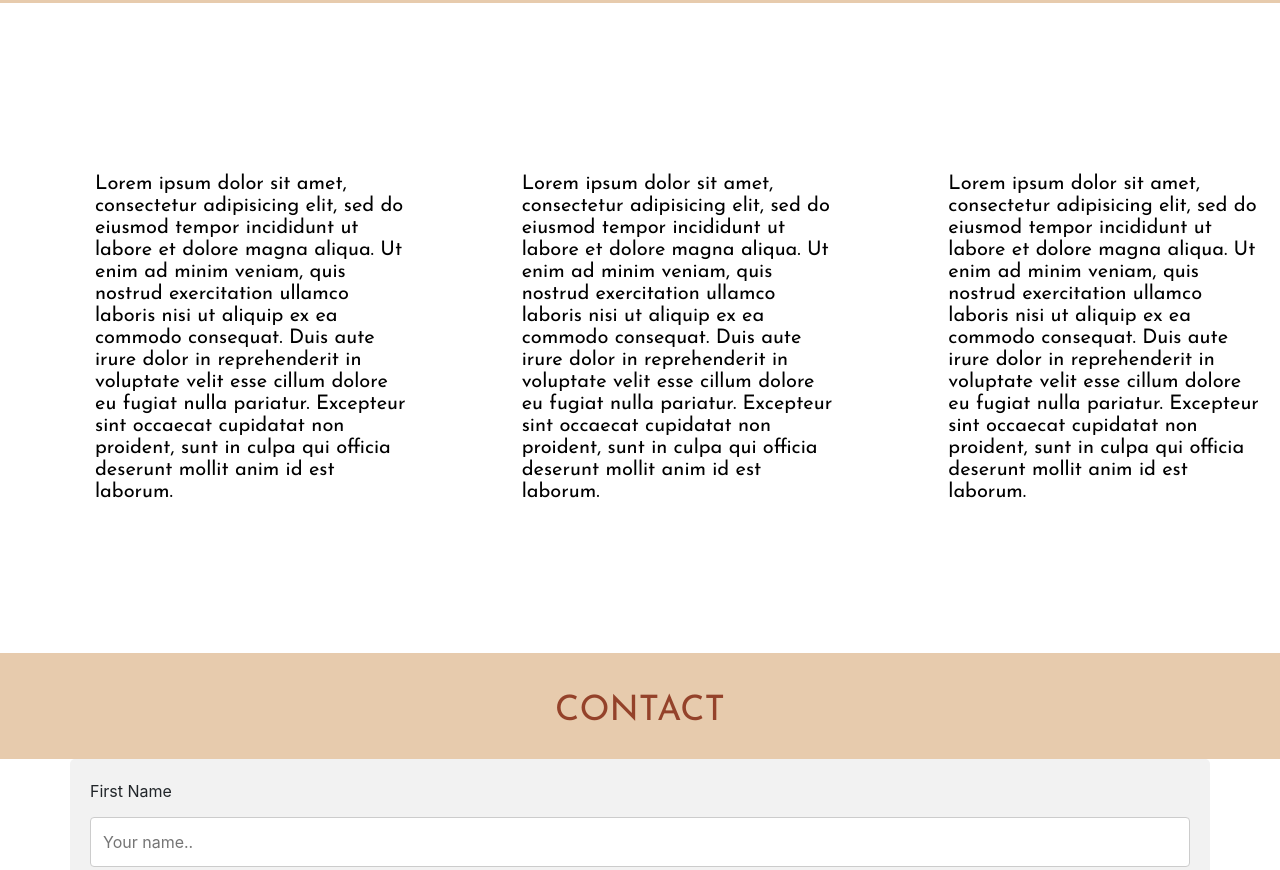
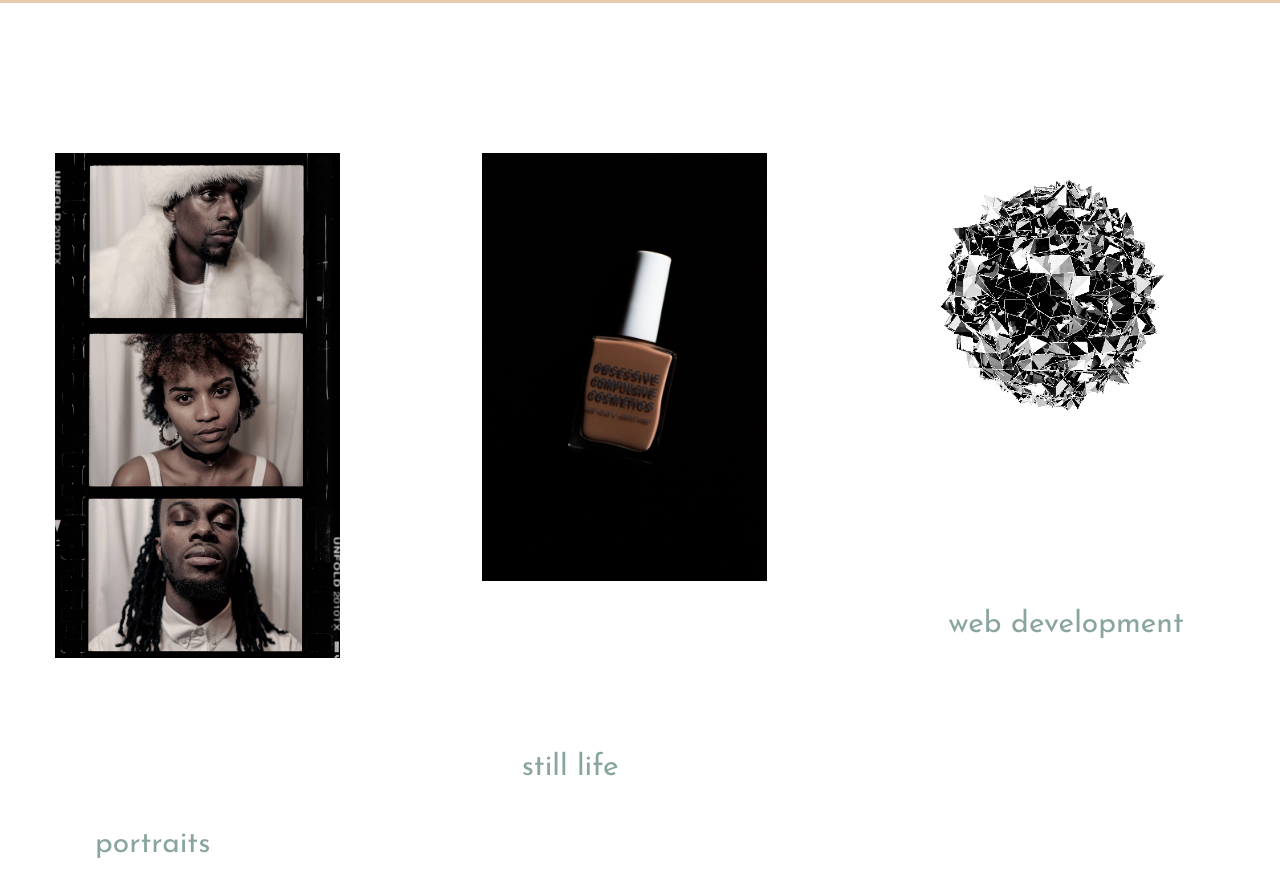
Before and after one commit to pkwentoh/pkwentoh.github.io, a plain HTML site: page index.html in a window 1280 px wide. Shown: the part 1356-2226 px from the top of the page. Drawn offline with nearby package versions, Linux system fonts and the light colour scheme.

Commit message:
new files

```diff
--- a/index.html
+++ b/index.html
@@ -14,7 +14,7 @@
 		<header class="container-fluid">
 			<div class="row">
 				<div class="col-5 ml-auto">
-					<img src="images/pic-frame.png">
+					<img src="images/cubes.gif">
 				</div>
 				<div class="col-6 mr-auto">
 					<h1>Phillis Kwentoh</h1>
@@ -31,13 +31,13 @@
 			<nav class="container-fluid">
 			<div class="row">
 				<div class="col">
-					<h3><a href="#about">ABOUT</a></h3>
+					<h3><a href="#about" class="navlink">ABOUT</a></h3>
 				</div>
 				<div class="col">
-					<h3><a href="#projects">PROJECTS</a></h3>
+					<h3><a href="#projects" class="navlink">PROJECTS</a></h3>
 				</div>
 				<div class="col">
-					<h3><a href="#contact">CONTACT</a></h3>
+					<h3><a href="#contact" class="navlink">CONTACT</a></h3>
 				</div>
 			</div>
 			</nav>
@@ -70,28 +70,16 @@
 			<section id="projects"  class="container-fluid">
 			<div class="row">
 				<div class="col-4 ml-auto">
-					<h5 class="projects">Lorem ipsum dolor sit amet, consectetur adipisicing elit, sed do eiusmod
-					tempor incididunt ut labore et dolore magna aliqua. Ut enim ad minim veniam,
-					quis nostrud exercitation ullamco laboris nisi ut aliquip ex ea commodo
-					consequat. Duis aute irure dolor in reprehenderit in voluptate velit esse
-					cillum dolore eu fugiat nulla pariatur. Excepteur sint occaecat cupidatat non
-					proident, sunt in culpa qui officia deserunt mollit anim id est laborum.</h5>
+					<img src="images/portraits.jpg">
+					<h5 class="projects">portraits</h5>
 				</div>
 				<div class="col-4 ml-auto">
-					<h5 class="projects">Lorem ipsum dolor sit amet, consectetur adipisicing elit, sed do eiusmod
-					tempor incididunt ut labore et dolore magna aliqua. Ut enim ad minim veniam,
-					quis nostrud exercitation ullamco laboris nisi ut aliquip ex ea commodo
-					consequat. Duis aute irure dolor in reprehenderit in voluptate velit esse
-					cillum dolore eu fugiat nulla pariatur. Excepteur sint occaecat cupidatat non
-					proident, sunt in culpa qui officia deserunt mollit anim id est laborum.</h5>
+					<img src="images/polish.jpg">
+					<h5 class="projects">still life</h5>
 				</div>
 				<div class="col-4 mr-auto">
-					<h5 class="projects">Lorem ipsum dolor sit amet, consectetur adipisicing elit, sed do eiusmod
-					tempor incididunt ut labore et dolore magna aliqua. Ut enim ad minim veniam,
-					quis nostrud exercitation ullamco laboris nisi ut aliquip ex ea commodo
-					consequat. Duis aute irure dolor in reprehenderit in voluptate velit esse
-					cillum dolore eu fugiat nulla pariatur. Excepteur sint occaecat cupidatat non
-					proident, sunt in culpa qui officia deserunt mollit anim id est laborum.</h5>
+					<img src="images/glitterball.gif">
+					<h5 class="projects">web development</h5>
 				</div>
 			</div>
 			</section>
--- a/styles.css
+++ b/styles.css
@@ -32,8 +32,7 @@ header h3{
 }
 
 nav{
-  background-color: #5F87DF;
-  opacity: 0.7;
+  background-color: #2F605750;
   height: 106px;
 }
 
@@ -86,8 +85,8 @@ input[type=text], select, textarea {
 
 /* Style the submit button with a specific background color etc */
 input[type=submit] {
-  background-color: #4CAF50;
-  color: white;
+  background-color: #CF985C80;
+  color: #94422A;
   padding: 12px 20px;
   border: none;
   border-radius: 4px;
@@ -96,7 +95,7 @@ input[type=submit] {
 
 /* When moving the mouse over the submit button, add a darker green color */
 input[type=submit]:hover {
-  background-color: #45a049;
+  background-color: #CF985C;
 }
 
 /* Add a background color and some padding around the form */
@@ -113,6 +112,14 @@ input[type=submit]:hover {
   font-weight: 400;
 }
 
+.projects {
+  color: #2F605790;
+  font-family: 'Josefin Sans', sans-serif;
+  font-size: 30px;
+  font-weight: 400;
+  text-align: auto;
+}
+
 .linkcolor {
   color: #94422A;
 }
@@ -121,9 +128,10 @@ input[type=submit]:hover {
   color: #CF985C;
 }
 
-.projects {
-  color: #000000;
-  font-family: 'Josefin Sans', sans-serif;
-  font-size: 20px;
-  font-weight: 400;
+.navlink {
+  color: #AA773F;
 }
+
+.navlink:hover {
+  color: #94422A;
+}
```
Also changed, not shown: images/cubes.gif (added), images/glitterball.gif (added), images/polish.jpg (added), images/portraits.jpg (added), 1 other file.
